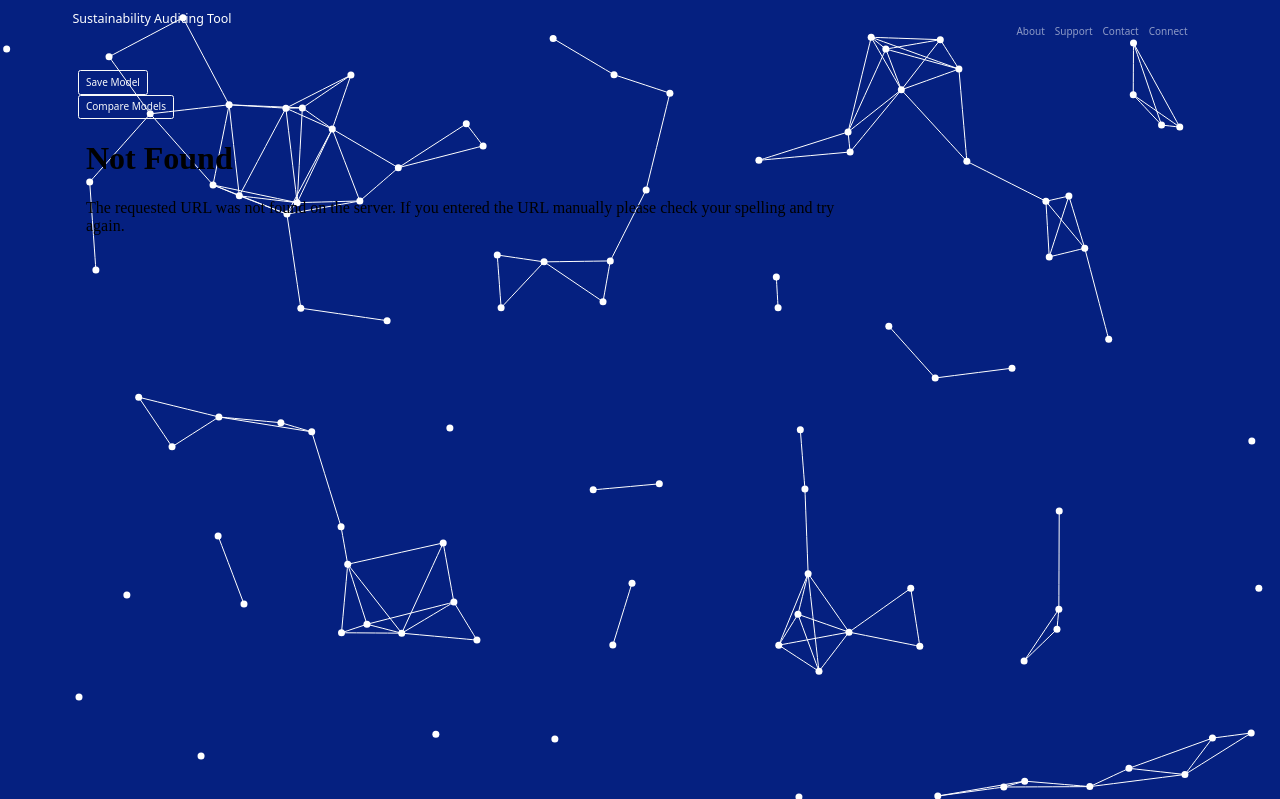
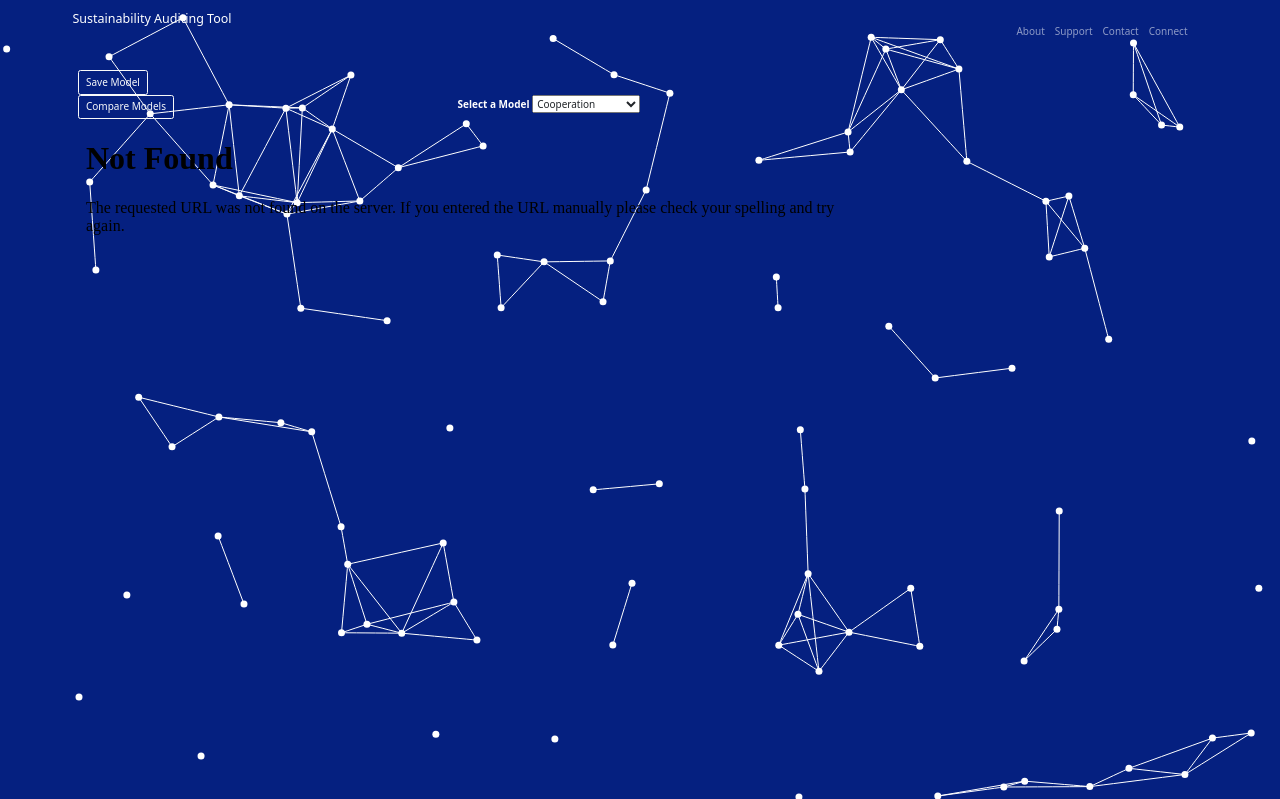
Before and after one commit to SAT-7/sat, a Flask app: page /models in a window 1280 px wide. Shown: the top 799 px of the page. Run offline with Flask 2, Linux system fonts and the light colour scheme; some libraries are stand-ins or nearby versions.

Commit message:
dropdown to select models that actually selects models and updates the iframe

```diff
--- a/website/templates/models.html
+++ b/website/templates/models.html
@@ -16,13 +16,17 @@
          <a id="save" onclick="getIframeContent('model');" download="model.html"><button class="btn btn-lg btn-outline-light" id="button-save" type="button">Save Model</button></a>
       </div>
    </div>
-   <div class="dropdown">
-      <button class="btn btn-lg btn-outline-light dropdown-toggle" type="button" id="dropdownMenuButton" data-toggle="dropdown" aria-haspopup="true"
-      aria-expanded="false">Compare Models</button>
-      <div class="dropdown-menu" aria-labelledby="dropdownMenuButton">
-         <a class="dropdown-item" href="#">Model 1</a>
-         <a class="dropdown-item" href="#">Model 2</a>
-         <a class="dropdown-item" href="#">Model 3</a>
+   <div class="dropdown row">
+      <div class="col-lg-4">
+         <button class="btn btn-lg btn-outline-light dropdown-toggle" type="button" id="dropdownMenuButton" data-toggle="dropdown" aria-haspopup="true"
+         aria-expanded="false">Compare Models</button>
+      </div>
+      <div class="col-lg-4">
+         <label for="model-comparison" class="text-white">Select a Model</label>
+         <select id="model-comparison">
+            <option value="{{ url_for('static', filename='models/osdcCoOp.html') }}">Cooperation</option>
+            <option value="{{ url_for('static', filename='models/nogood.html') }}">Oversimplification</option>
+         </select>
       </div>
    </div>
    <div class="model">
@@ -30,4 +34,19 @@
    </div>
 </div>
 
+<script>
+   // Get the iframe and the dropdown menu
+   var iframe = document.getElementById('model');
+   var menu = document.getElementById('model-comparison');
+
+   // Add an event listener to the menu to listen for changes
+   menu.addEventListener('change', function() {
+     // Get the selected value from the menu
+     var selected = menu.options[menu.selectedIndex].value;
+
+     // Update the src attribute of the iframe to the selected value
+     iframe.src = selected;
+   });
+</script>
+
 {% endblock %}
```
Also changed, not shown: 1 other file.
